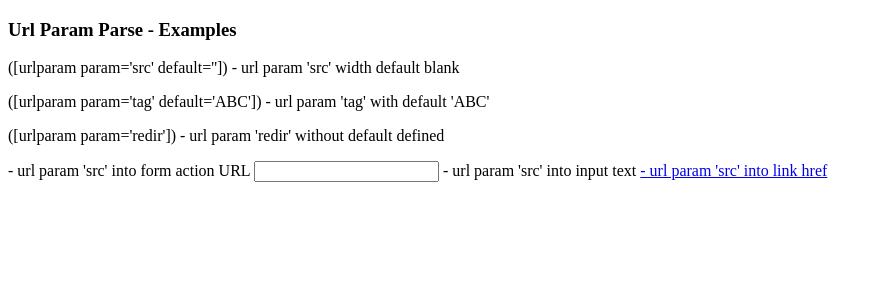
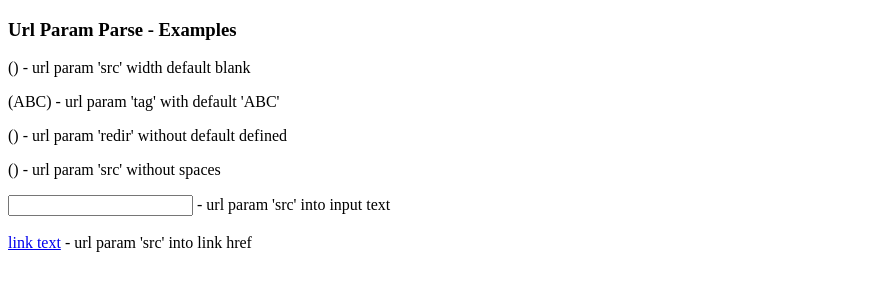
Before and after one commit to brunoahoffmann/urlparam-parse, a plain HTML site: page example.html in a window 1280 px wide. Shown: the whole page, without its empty margins (0-883 px from the left). Drawn offline with Linux system fonts and the light colour scheme.

Commit message:
Adjusted to work with span, p and iframe display

```diff
--- a/example.html
+++ b/example.html
@@ -9,12 +9,12 @@
         <p>([urlparam param='src' default='']) - url param 'src' width default blank</p>
         <p>([urlparam param='tag' default='ABC']) - url param 'tag' with default 'ABC'</p>
         <p>([urlparam param='redir']) - url param 'redir' without default defined</p>
-
-        <form action="http://url_form/?src=[urlparam param='src' default='']"> - url param 'src' into form action URL
+        <p>([urlparamparam='src'default='']) - url param 'src' without spaces</p>
 
         <input type="text" value="[urlparam param='src' default='']" /> - url param 'src' into input text
-
-        <a href="http://url_link/?src=[urlparam param='src' default='']"> - url param 'src' into link href
+        <br />
+        <br />
+        <a href="http://url_link/?src=[urlparam param='src' default='']">link text</a> - url param 'src' into link href
 
         <script src="urlparam-parse.js" timeout="1000"></script>
     </body>
--- a/urlparam-parse.js
+++ b/urlparam-parse.js
@@ -7,7 +7,7 @@
  * @author Bruno A. Hoffmann
  */
 urlParamParse = {
-    regexPattern : /\[urlparam [^\]]+\]/ig,
+    regexPattern : /\[urlparam ?[^\]]+\]/ig,
     regexParam   : /.*(param([ =])+["]([^\"]+)?["]|param([ =])+[']([^\']+)?[']).*/ig,
     regexDefault : /.*(default([ =])+["]([^\"]+)?["]|default([ =])+[']([^\']+)?[']).*/ig,
 
@@ -36,6 +36,13 @@ urlParamParse = {
                         }
                     }
                 }
+
+                if(/(p|span|iframe)/i.test(element.tagName) === true){
+                    element.innerHTML = element.innerHTML.replace(urlParamParse.regexPattern, (match) => {
+                        let p = urlParamParse.paramValue(match);
+                        return p
+                    });
+                }
             });
         }, startTimeout);
     },
```
Also changed, not shown: README.md.
